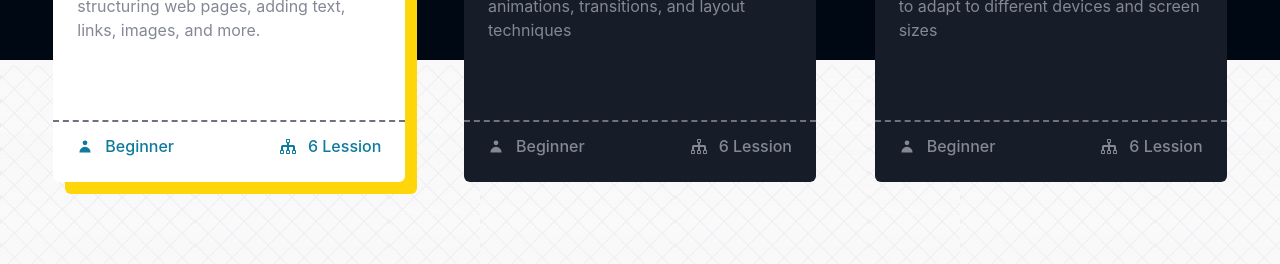
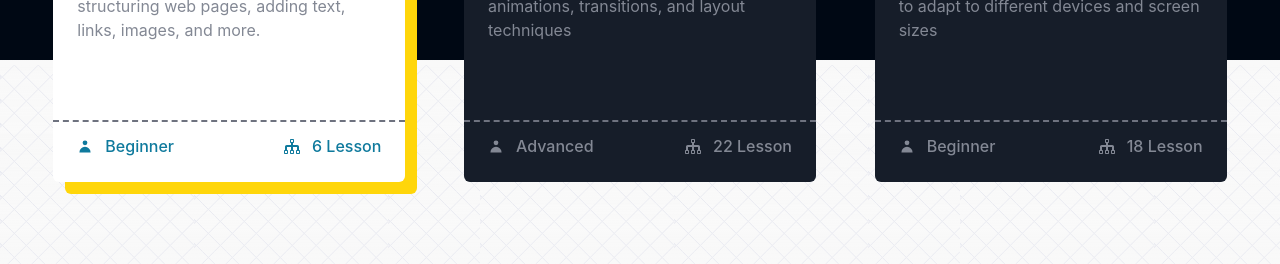
Before and after one commit to NaveenKumbhkar/TeachNet, a React (Vite) app in the folder client/: page / in a window 1280 px wide. Shown: the part 1780-2044 px from the top of the page. Built offline with nearby package versions, Linux system fonts and the light colour scheme; no server answers.

Commit message:
ExploreMore section update

```diff
--- a/client/src/components/core/Dashboard/Settings/UpdatePassword.jsx
+++ b/client/src/components/core/Dashboard/Settings/UpdatePassword.jsx
@@ -116,7 +116,7 @@
                         className="bg-richblack-700 py-2 px-5 rounded-md text-richblack-50 cursor-pointer">
                         Cancel
                     </button>
-                    <IconBtn text="Updata" type="submit" />
+                    <IconBtn text="Update" type="submit" />
                 </div>
             </form>
         </div>
--- a/client/src/components/core/HomePage/CourseCard.jsx
+++ b/client/src/components/core/HomePage/CourseCard.jsx
@@ -21,7 +21,7 @@
                 </div>
                 <div className="flex flex-row gap-3 items-center">
                     <ImTree/>
-                    {courseData?.lessionNumber} Lession
+                    {courseData?.lessionNumber} Lesson
                 </div>
             </div>
         </div>
--- a/client/src/data/homepage-explore.js
+++ b/client/src/data/homepage-explore.js
@@ -11,14 +11,14 @@
             {
                 heading : "Learn CSS",
                 description : "This course explores advanced topics in HTML5 and CSS3, including animations, transitions, and layout techniques",
-                level : 'Beginner',
-                lessionNumber : 6
+                level : 'Advanced',
+                lessionNumber : 22
             },
             {
                 heading : "Responsive Web design",
                 description : "This course teaches responsive web design techniques, allowing web pages to adapt to different devices and screen sizes",
                 level : 'Beginner',
-                lessionNumber : 6
+                lessionNumber : 18
             },
         ]
     },
@@ -26,22 +26,22 @@
         tag: 'New to coding',
         courses : [
             {
-                heading : "HTML",
-                description : "This course covers the basic concepts of HTML including creating and structuring web pages, adding text, links, images, and more.",
-                level : 'Beginner',
-                lessionNumber : 6
+                heading : "C Programming",
+                description : "This course covers the fundamental concepts of C programming including variables, data types, operators, control structures, functions, pointers, memory management, and building efficient programs.",
+                level : 'Intermediate',
+                lessionNumber : 15
             },
             {
-                heading : "CSS",
-                description : "This course explores advanced topics in HTML5 and CSS3, including animations, transitions, and layout techniques",
-                level : 'Beginner',
-                lessionNumber : 6
+                heading : "C++",
+                description : "This course covers the comprehensive concepts of C++ including variables, data types, control structures, functions, object-oriented programming, classes, inheritance, polymorphism, STL, memory management, and building high-performance applications.",
+                level : 'Intermediate',
+                lessionNumber : 2
             },
             {
-                heading : "Responsive ",
-                description : "This course teaches responsive web design techniques, allowing web pages to adapt to different devices and screen sizes",
-                level : 'Beginner',
-                lessionNumber : 6
+                heading : "Tailwind CSS",
+                description : "This course covers the fundamental concepts of Tailwind CSS including utility-first styling, responsive design, layout, customization, and building modern, scalable user interfaces quickly.",
+                level : 'Advanced',
+                lessionNumber : 9
             },
         ]
     },
@@ -50,21 +50,21 @@
         courses : [
             {
                 heading : "Java",
-                description : "This course covers the basic concepts of HTML including creating and structuring web pages, adding text, links, images, and more.",
-                level : 'Beginner',
-                lessionNumber : 6
+                description : "This course covers the basic concepts of Java including object-oriented programming, syntax, variables, data types, loops, and building simple applications.",
+                level : 'Advanced',
+                lessionNumber : 14
             },
             {
                 heading : "Python",
-                description : "This course explores advanced topics in HTML5 and CSS3, including animations, transitions, and layout techniques",
-                level : 'Beginner',
-                lessionNumber : 6
+                description : "This course covers the fundamental concepts of Python including syntax, variables, data types, conditionals, loops, functions, modules, file handling, and building practical applications.",
+                level : 'Advanced',
+                lessionNumber : 4
             },
             {
-                heading : "SCSS",
-                description : "This course teaches responsive web design techniques, allowing web pages to adapt to different devices and screen sizes",
-                level : 'Beginner',
-                lessionNumber : 6
+                heading : "JavaScript",
+                description : "This course covers the comprehensive concepts of JavaScript including variables, data types, functions, conditionals, loops, arrays, objects, ES6 features, asynchronous programming, DOM manipulation, events, APIs, and building dynamic, scalable web applications.",
+                level : 'Intermediate',
+                lessionNumber : 11
             },
         ]
     },
@@ -73,21 +73,21 @@
         courses : [
             {
                 heading : "Flask",
-                description : "This course covers the basic concepts of HTML including creating and structuring web pages, adding text, links, images, and more.",
+                description : "This course covers the comprehensive concepts of Flask including routing, templates, request handling, forms, sessions, database integration, RESTful APIs, authentication, and building scalable web applications.",
                 level : 'Beginner',
-                lessionNumber : 6
+                lessionNumber : 17
             },
             {
                 heading : "Django",
-                description : "This course explores advanced topics in HTML5 and CSS3, including animations, transitions, and layout techniques",
-                level : 'Beginner',
-                lessionNumber : 6
+                description : "This course covers the comprehensive concepts of Django including models, views, templates, routing, forms, authentication, ORM, RESTful APIs, and building secure, scalable web applications.",
+                level : 'Intermediate',
+                lessionNumber : 19
             },
             {
                 heading : "Fast API",
-                description : "This course teaches responsive web design techniques, allowing web pages to adapt to different devices and screen sizes",
-                level : 'Beginner',
-                lessionNumber : 6
+                description : "This course covers the fundamental concepts of FastAPI including routing, request handling, data validation, dependency injection, asynchronous programming, and building high-performance APIs.",
+                level : 'Advanced',
+                lessionNumber : 7
             },
         ]
     },
@@ -96,21 +96,21 @@
         courses : [
             {
                 heading : "Next.js",
-                description : "This course covers the basic concepts of HTML including creating and structuring web pages, adding text, links, images, and more.",
-                level : 'Beginner',
-                lessionNumber : 6
+                description : "This course covers the advanced concepts of Next.js including routing, server-side rendering, static site generation, API routes, middleware, authentication, data fetching strategies, and building high-performance, scalable React applications.",
+                level : 'Advanced',
+                lessionNumber : 20
             },
             {
                 heading : "Nuxt.js",
-                description : "This course explores advanced topics in HTML5 and CSS3, including animations, transitions, and layout techniques",
-                level : 'Beginner',
-                lessionNumber : 6
+                description : "This course covers the comprehensive concepts of Nuxt.js including routing, server-side rendering, static site generation, modules, middleware, data fetching, and building fast, scalable Vue applications.",
+                level : 'Intermediate',
+                lessionNumber : 13
             },
             {
                 heading : "Sanity",
-                description : "This course teaches responsive web design techniques, allowing web pages to adapt to different devices and screen sizes",
+                description : "This course covers the fundamental concepts of Sanity including content modeling, schemas, the studio interface, APIs, real-time data, and building flexible headless CMS applications.",
                 level : 'Beginner',
-                lessionNumber : 6
+                lessionNumber : 16
             },
         ]
     },
--- a/client/src/pages/About.jsx
+++ b/client/src/pages/About.jsx
@@ -101,7 +101,7 @@
                         </div>
                         <div className="flex flex-col my-12 gap-10 lg:w-[40%]">
                             <h1 className="text-4xl font-semibold bg-gradient-to-b from-[#1FA2FF] via-[#12D8FA] to-[#A6FFCB] bg-clip-text text-transparent lg:w-[70%]">
-                                Our Mision
+                                Our Mission
                             </h1>
                             <p className="text-base font-medium text-richblack-300 lg:w-[95%]">
                                 Our mission goes beyond just delivering courses online. We wanted to create a vibrant
```
Also changed, not shown: client/src/components/Comman/Footer.jsx (+12 -6 lines).
